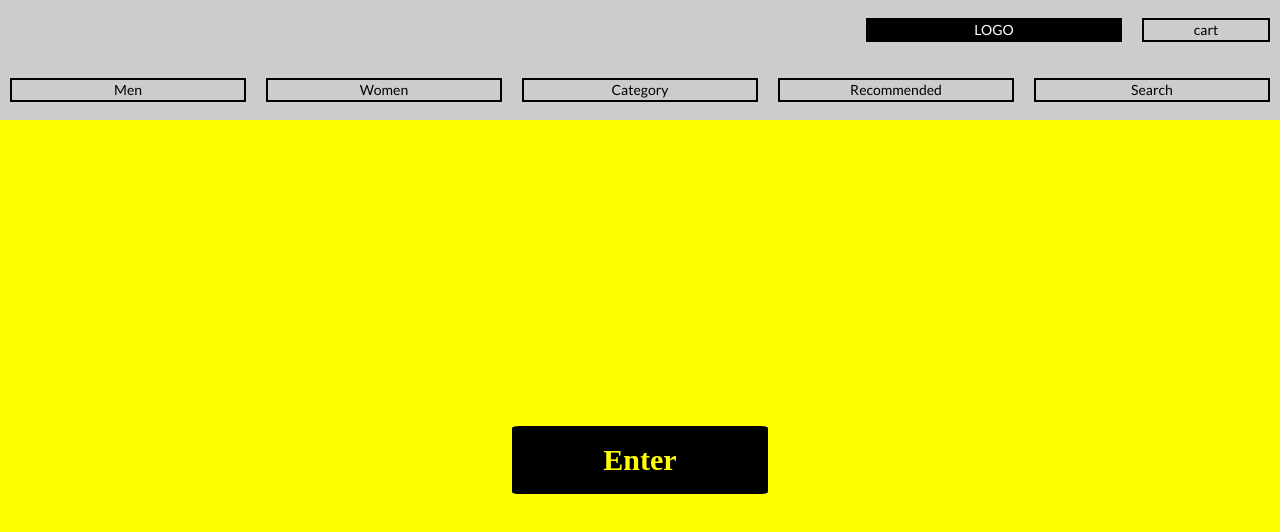
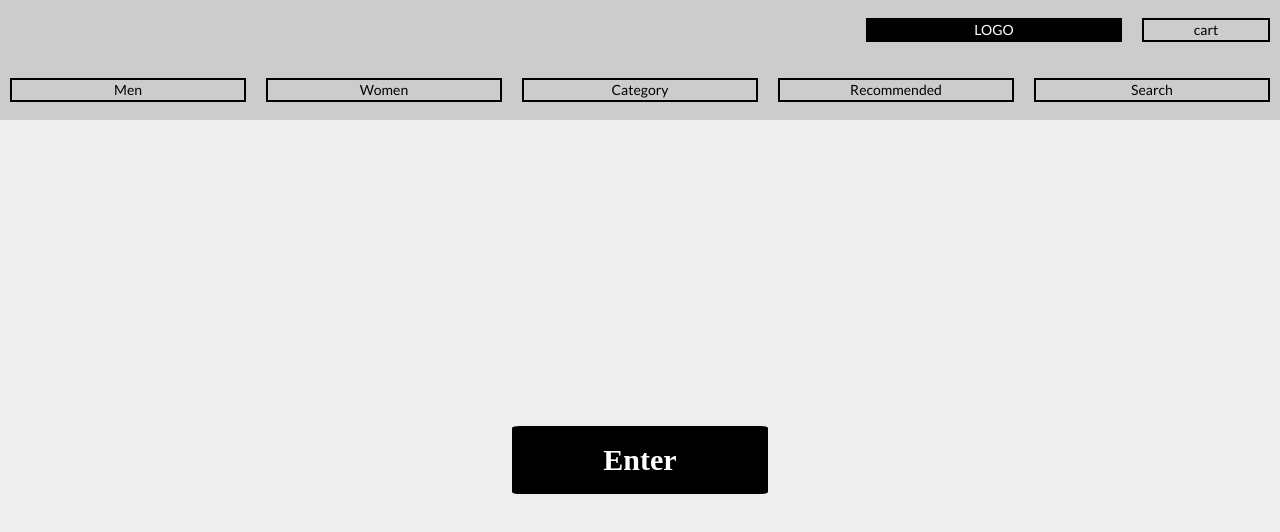
Before and after one commit to taichi-k/teamlab_view_demo, a plain HTML site: page index.html in a window 1280 px wide. Drawn offline with nearby package versions, Linux system fonts and the light colour scheme.

Commit message:
For Demo

```diff
--- a/common/style.css
+++ b/common/style.css
@@ -93,7 +93,7 @@ li{
 .top-image{
   width: 100%;
   height: 85vh;
-  background-color: yellow;
+  background-color: #eee;
   display: flex;
   justify-content: center;
   align-items: center;
@@ -105,7 +105,7 @@ li{
   font-weight: bold;
   font-family: Avenir;
   border-radius: 3%;
-  color: yellow;
+  color: white;
   text-align: center;
   background-color: black;
   display: flex;
@@ -113,7 +113,7 @@ li{
   justify-content: center;
 }
 .enter_btn:hover{
-  background-color: yellow;
+  background-color: pink;
 }
 
 .my_margin{
```
